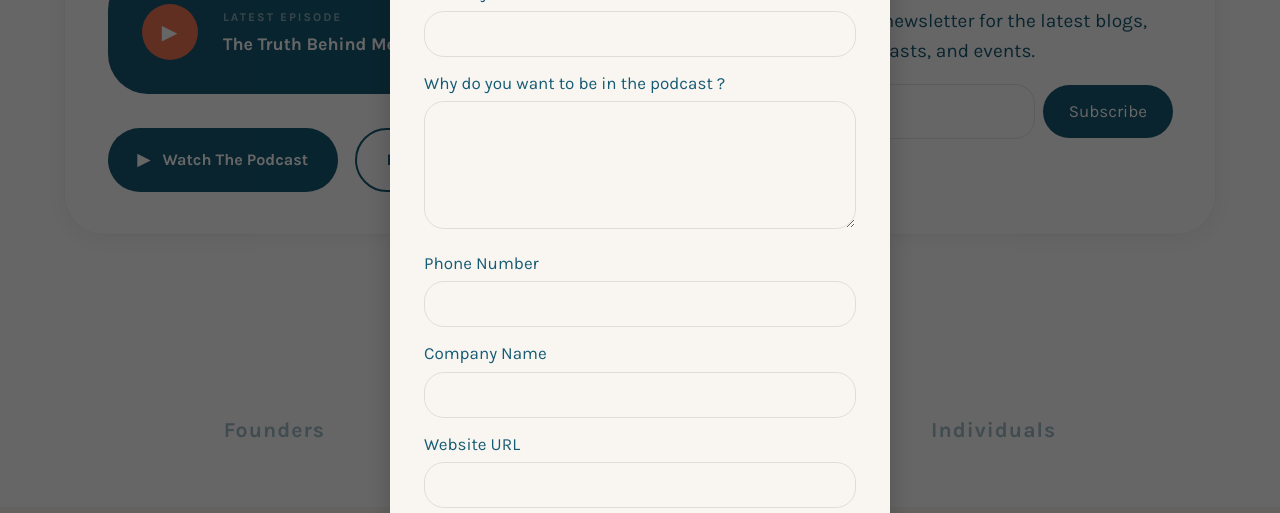
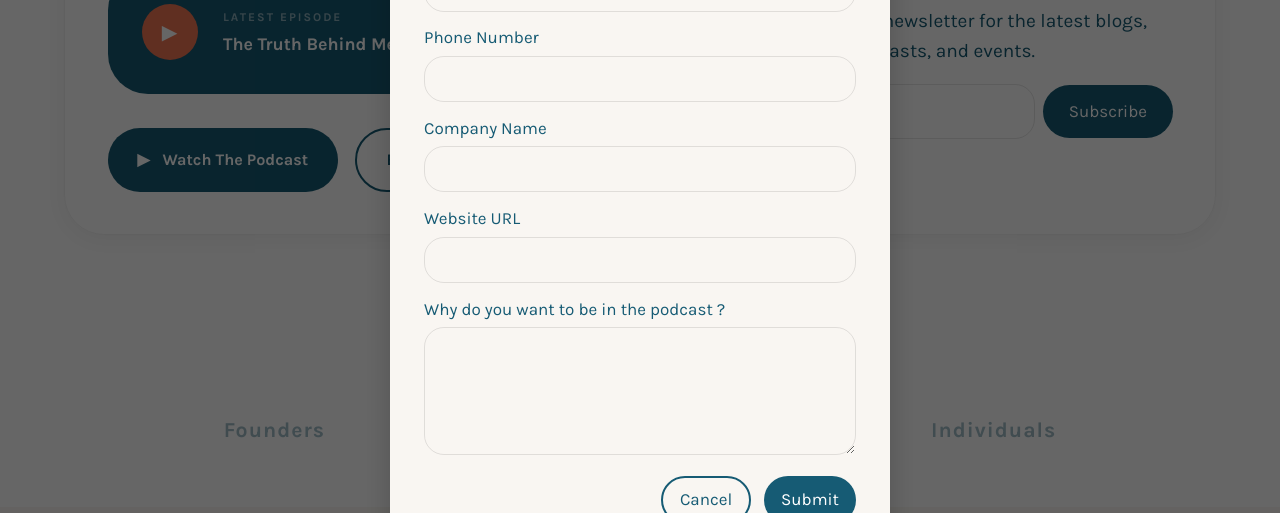
Before and after one commit to hetashridk/LifeOfMiracle, a Next.js app: page / in a window 1280 px wide. Both pictures are taken after a click on the button "Be The Guest". Shown: the part 4662-5175 px from the top of the page. Built offline with nearby package versions, Linux system fonts and the light colour scheme; no server answers.

Commit message:
remove industry

```diff
--- a/src/components/GuestForm.tsx
+++ b/src/components/GuestForm.tsx
@@ -22,7 +22,6 @@ export default function GuestForm({ onClose }: GuestFormProps) {
   const [formData, setFormData] = useState({
     name: '',
     email: '',
-    industry: '',
     reason: '',
     phone: '',
     company: '',
@@ -146,11 +145,10 @@ export default function GuestForm({ onClose }: GuestFormProps) {
               {[
                 { name: 'name', label: 'Name', type: 'text' },
                 { name: 'email', label: 'Email', type: 'email' },
-            { name: 'industry', label: 'Industry', type: 'text' },
-            { name: 'reason', label: 'Why do you want to be in the podcast ?', type: 'textarea' },
                 { name: 'phone', label: 'Phone Number', type: 'tel' },
                 { name: 'company', label: 'Company Name', type: 'text' },
                 { name: 'weburl', label: 'Website URL', type: 'url' },
+                { name: 'reason', label: 'Why do you want to be in the podcast ?', type: 'textarea' },
               ].map((field) => (
                 <div key={field.name} style={{ marginBottom: '0.75rem' }}>
                   <label
```
Lines whose indentation alone changed are shown as unchanged.
